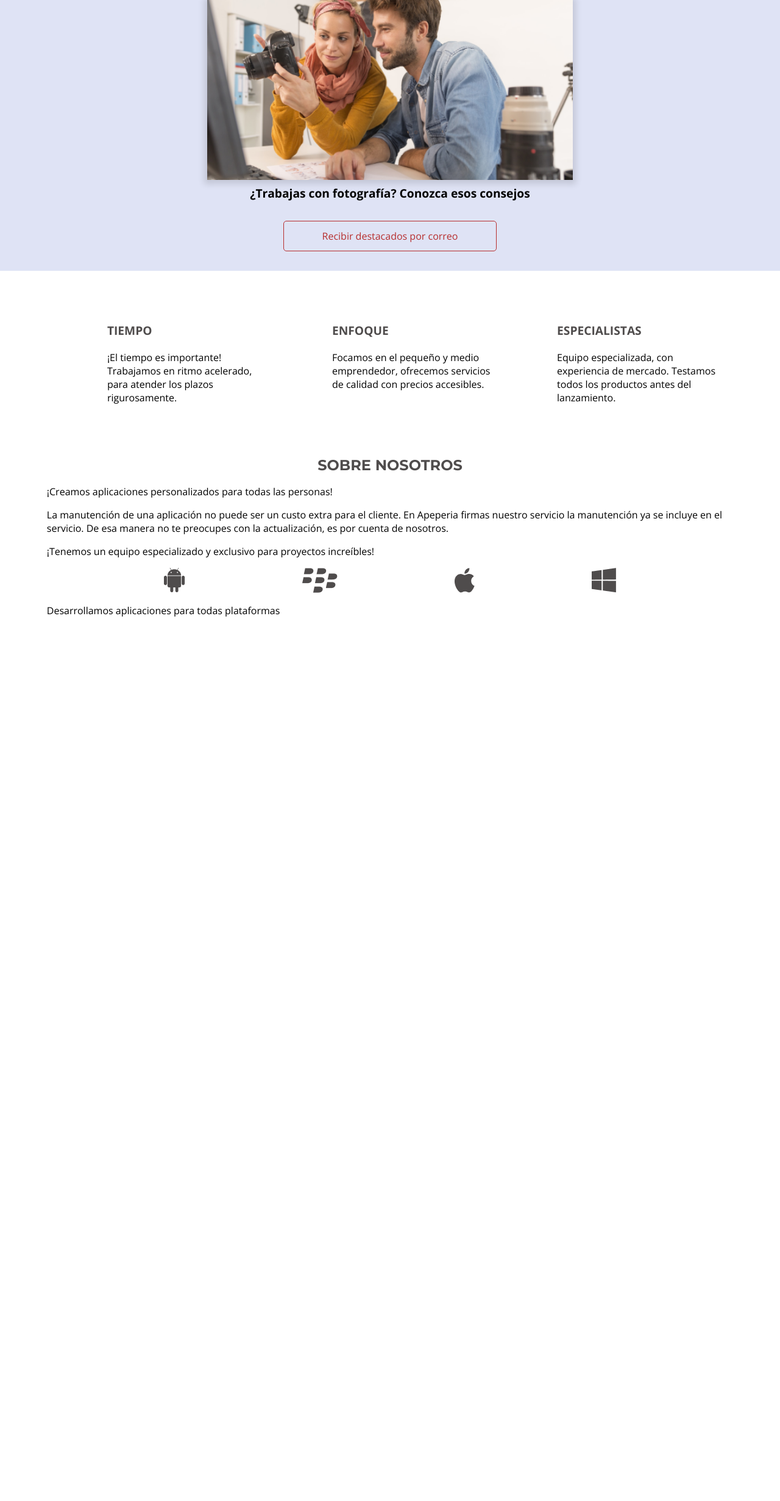
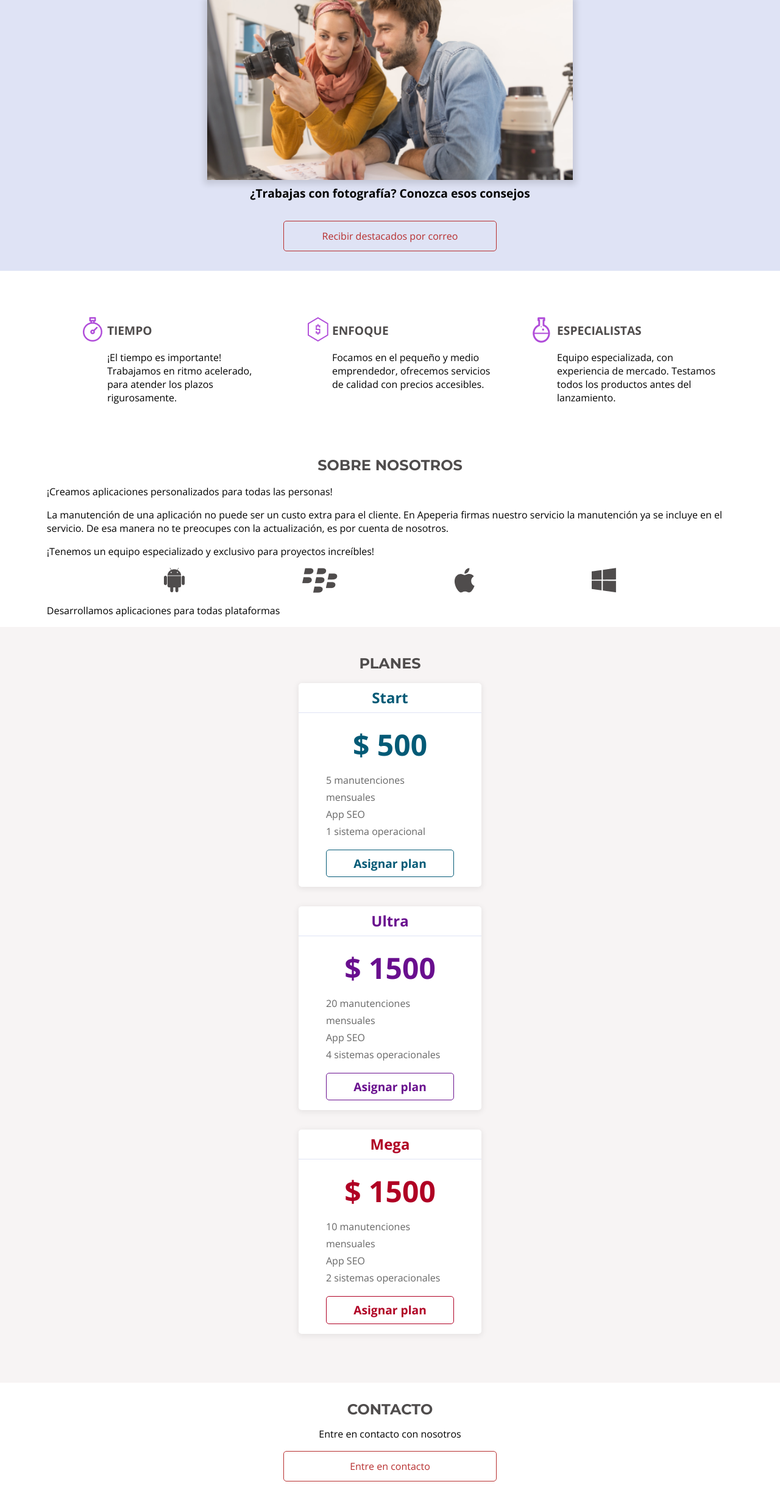
Before and after one commit to EmanuelCorreaAR/Project-Apeperia--Alura-ONE, a plain HTML site: page index.html in a window 1280 px wide. Shown: the part 864-3325 px from the top of the page at 61% size. Before the commit the page ends 1892 px from the top, so only its background shows below. Drawn offline with nearby package versions, Linux system fonts and the light colour scheme.

Commit message:
Contacto, intitucional

```diff
--- /dev/null
+++ b/css/contacto.css
@@ -0,0 +1,28 @@
+.contacto {
+    display: flex;
+    flex-direction: column;
+    align-items: center;
+
+    text-align: center;
+
+    padding-top: 2rem;
+    padding-bottom: 2rem;
+}
+
+.contacto__titulo {
+    color: var(--fuente-ceniza-oscuro);
+    font-weight: 700;
+    font-size: 1.5rem;
+    font-family: var(--montserrat);
+    text-transform: uppercase;
+    text-align: center;
+
+    margin-bottom: 1.25rem;
+}
+
+.contacto__boton {
+    color: var(--boton-rojo);
+    border-color: var(--boton-rojo);
+    margin-top: 1.25rem;
+
+}
--- a/css/diferenciales.css
+++ b/css/diferenciales.css
@@ -13,6 +13,8 @@
     max-width: 350px;
     box-sizing: border-box;
     padding: 2rem 0 2rem 5rem;
+    background-repeat: no-repeat;
+    background-position: top 1.25rem left 2.5rem;
 }
 
 .item__titulo {
@@ -26,3 +28,15 @@
 .item__texto {
     line-height: normal;
 }
+
+.diferenciales__items-reloj{
+    background-image: url(../img/icono-reloj.png);
+}
+
+.diferenciales__items-dinero{
+    background-image: url(../img/icono-dinero.png);
+}
+
+.diferenciales__items-quimica{
+    background-image: url(../img/icono-quimica.png);
+}
--- /dev/null
+++ b/css/institucional.css
@@ -0,0 +1,54 @@
+.institucional {
+    display: flex;
+    flex-direction: column;
+    align-items: center;
+
+    color: var(--fuente-ceniza-oscuro);
+    text-align: center;
+
+    padding-top: 2rem;
+    padding-bottom: 2rem;
+}
+
+.institucional__titulo {
+    color: var(--fuente-ceniza-oscuro);
+    font-weight: 700;
+    font-size: 1.5rem;
+    font-family: var(--montserrat);
+    text-transform: uppercase;
+    text-align: center;
+
+    margin-bottom: 2rem;
+}
+
+.institucional__descripcion {
+    margin-bottom: 2rem;
+}
+
+.institucional__direccion {
+    font-size: 1.5rem;
+    line-height: normal;
+
+    margin-bottom: 2rem;
+}
+
+.institucional__contacto {
+    font-size: 1.2rem;
+    line-height: 1.8;
+
+    margin-top: 2rem;
+}
+
+.institucional__contacto-telefono {
+    line-height: normal;
+}
+
+.institucional__contacto-email {
+    color: var(--fuente-ceniza-oscuro);
+    text-decoration: underline;
+    display: block;
+}
+
+.institucional__video {
+    width: 100vw;
+}
--- a/index.html
+++ b/index.html
@@ -14,6 +14,9 @@
         <link href="css/destacados.css" rel="stylesheet">
         <link href="css/diferenciales.css" rel="stylesheet">
         <link href="css/sobre-nosotros.css" rel="stylesheet">
+        <link href="css/institucional.css" rel="stylesheet">
+        <link href="css/contacto.css" rel="stylesheet">
+        <link href="css/planes.css" rel="stylesheet">
 </head>
 
 <body>
@@ -53,15 +56,15 @@
             </a><a href="#" class="destacados__boton boton">Recibir destacados por correo</a></section>
             <section class="diferenciales container">
                 <ul class="diferenciales__lista">
-                    <li class="diferenciales__item">
+                    <li class="diferenciales__item diferenciales__items-reloj">
                         <h2 class="item__titulo">Tiempo</h2>
                         <p class="item__texto">¡El tiempo es importante! Trabajamos en ritmo acelerado, para atender los plazos rigurosamente.</p>
                     </li>
-                    <li class="diferenciales__item">
+                    <li class="diferenciales__item diferenciales__items-dinero">
                         <h2 class="item__titulo">Enfoque</h2>
                         <p class="item__texto">Focamos en el pequeño y medio emprendedor, ofrecemos servicios de calidad con precios accesibles.</p>
                     </li>
-                    <li class="diferenciales__item">
+                    <li class="diferenciales__item diferenciales__items-quimica">
                         <h2 class="item__titulo">Especialistas</h2>
                         <p class="item__texto">Equipo especializada, con experiencia de mercado. Testamos todos los productos antes del lanzamiento.</p>
                     </li>
@@ -90,6 +93,46 @@
                     <p class="sobre_nosotros__texto">Desarrollamos aplicaciones para todas plataformas</p>
                 </div>
             </section>
+            <section class="planes container">
+                <h2 class="planes__titulo">Planes</h2>
+                <ul class="planes__tarjetas">
+                    <li class="tarjetas tarjetas--start">
+                        <h3 class="tarjetas__titulo">Start</h3>
+                        <articule class="tarjetas__contenido">
+                            <p class="tarjetas__precio"><em>$ 500</em></p>
+                            <p class="tarjetas__texto">5 manutenciones mensuales</p>
+                            <p class="tarjetas__texto">App SEO</p>
+                            <p class="tarjetas__texto">1 sistema operacional</p>
+                            <a href="#" class="tarjetas__boton tarjetas__boton--start boton">Asignar plan</a>
+                        </articule>
+                    </li>
+                    <li class="tarjetas tarjetas--ultra">
+                        <h3 class="tarjetas__titulo">Ultra</h3>
+                        <articule class="tarjetas__contenido">
+                            <p class="tarjetas__precio"><em>$ 1500</em></p>
+                            <p class="tarjetas__texto">20 manutenciones mensuales</p>
+                            <p class="tarjetas__texto">App SEO</p>
+                            <p class="tarjetas__texto">4 sistemas operacionales</p>
+                            <a href="#" class="tarjetas__boton tarjetas__boton--ultra boton">Asignar plan</a>
+                        </articule>
+                    </li>
+                    <li class="tarjetas tarjetas--mega">
+                        <h3 class="tarjetas__titulo">Mega</h3>
+                        <articule class="tarjetas__contenido">
+                            <p class="tarjetas__precio"><em>$ 1500</em></p>
+                            <p class="tarjetas__texto">10 manutenciones mensuales</p>
+                            <p class="tarjetas__texto">App SEO</p>
+                            <p class="tarjetas__texto">2 sistemas operacionales</p>
+                            <a href="#" class="tarjetas__boton tarjetas__boton--mega boton">Asignar plan</a>
+                        </articule>
+                    </li>
+                </ul>
+            </section>
+            <section class="contacto container">
+                <h2 class="contacto__titulo">Contacto</h2>
+                <p>Entre en contacto con nosotros</p>
+                <a href="#" class="contacto__boton boton">Entre en contacto</a>
+            </section>
     </main>
 </body>
 
```
